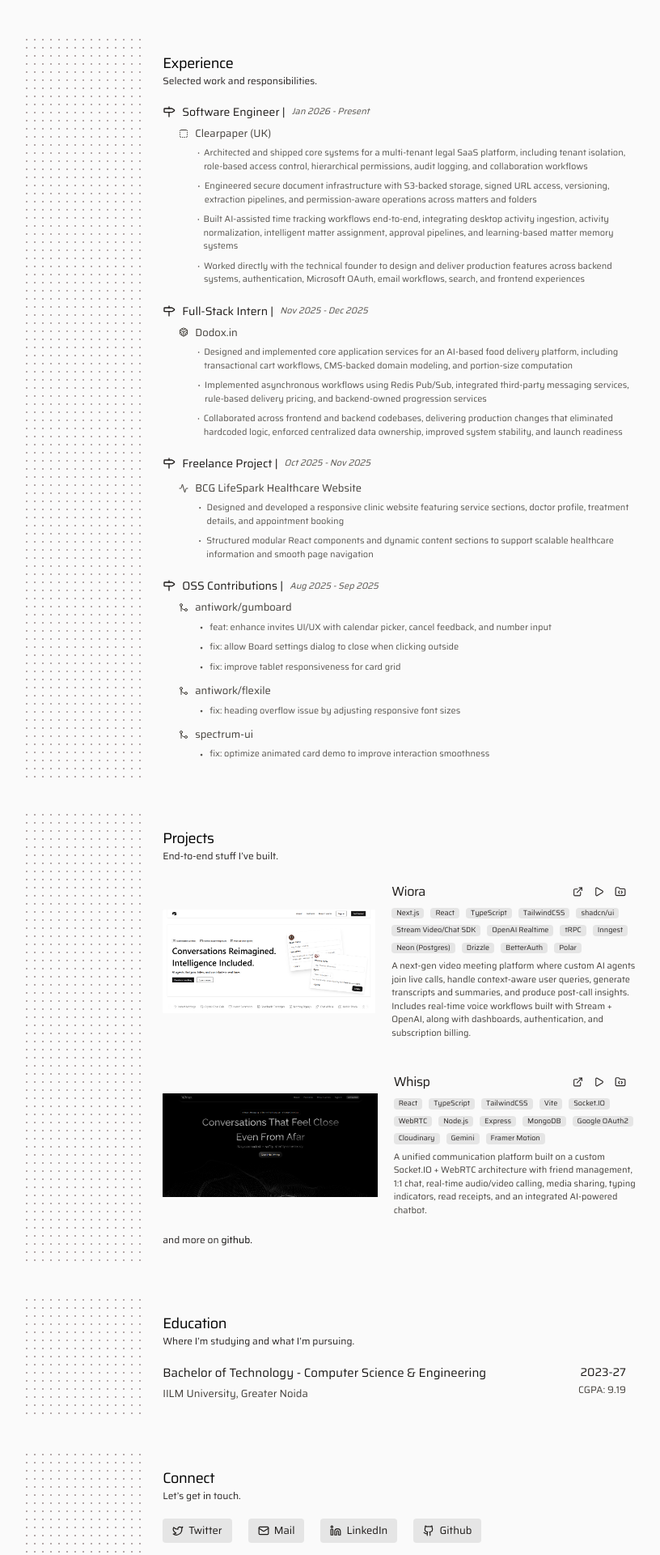
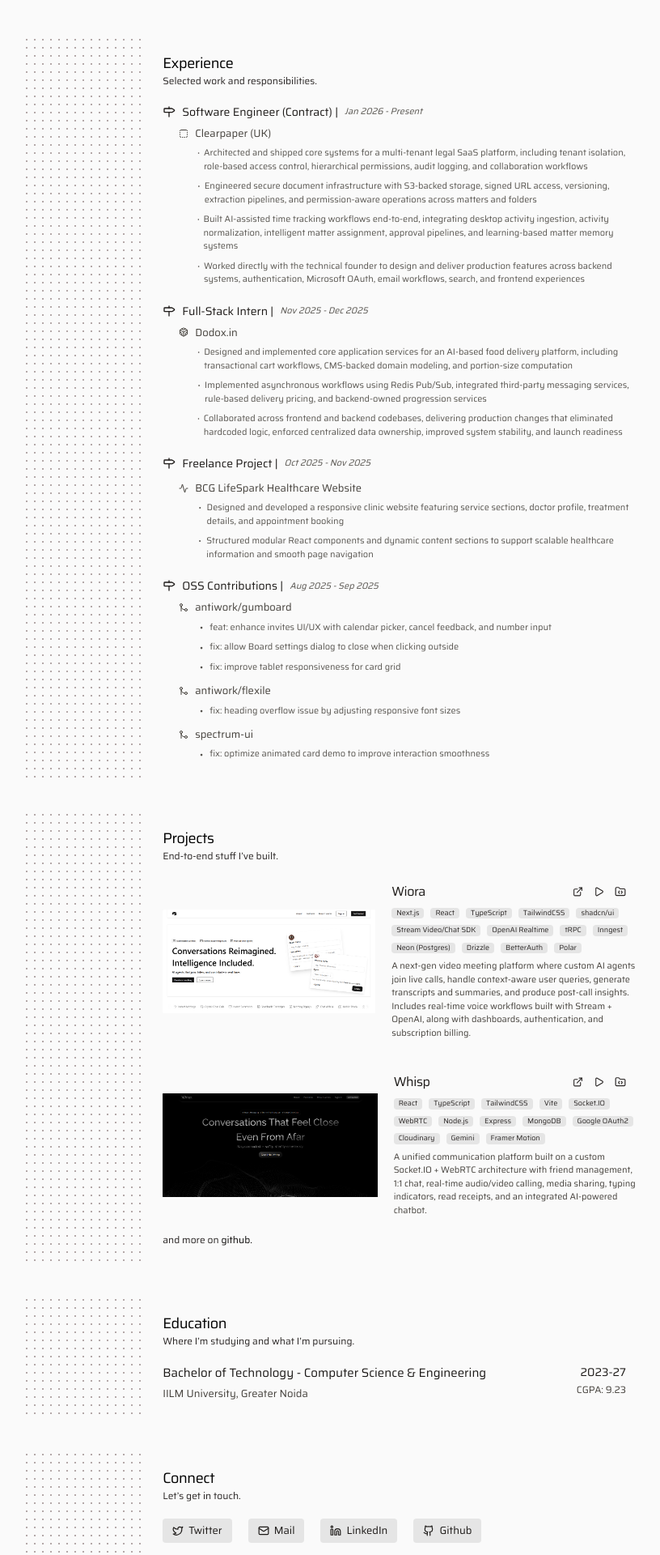
Before and after one commit to amriteshx1/portfolio, a Next.js app: page / in a window 1280 px wide. Shown: the part 920-2840 px from the top of the page at 81% size, without its empty margins (229-1045 px from the left). Built offline with nearby package versions, Linux system fonts and the light colour scheme.

Commit message:
fix: update job title and CGPA value for accuracy

```diff
--- a/src/app/page.tsx
+++ b/src/app/page.tsx
@@ -184,7 +184,7 @@
             <p className="md:ml-5 ml-3 md:text-xs text-[10px]">Selected work and responsibilities.</p>
             <div className="flex flex-col justify-start items-start w-full mt-5 mr-1.5">
               <div className="flex flex-col justify-start items-start">
-                <p className="md:ml-5 ml-3 md:text-sm text-[13px] flex justify-start items-center gap-2 text-stone-900 dark:text-stone-300"><MilestoneIcon className="md:size-4 size-3.5"/>Software Engineer |<span className="italic text-stone-700/90 dark:text-stone-400/90 md:text-[11px] text-[10px]">Jan 2026 - Present</span></p>
+                <p className="md:ml-5 ml-3 md:text-sm text-[13px] flex justify-start items-center gap-2 text-stone-900 dark:text-stone-300"><MilestoneIcon className="md:size-4 size-3.5"/>Software Engineer (Contract) |<span className="italic text-stone-700/90 dark:text-stone-400/90 md:text-[11px] text-[10px]">Jan 2026 - Present</span></p>
                 <p className="md:ml-10 ml-6 mt-2 md:text-[13px] text-xs flex justify-start items-center gap-2 text-stone-700 dark:text-stone-400"><SquareDashedTopSolid className="md:size-3 size-[11px]" />Clearpaper (UK)</p>
                 <p className="md:ml-15 ml-10 mt-2 md:text-[11px] text-[10px] flex justify-start md:items-center items-start gap-0.5 text-stone-700/90 dark:text-stone-400/90"><DotIcon className="size-4 self-start" />Architected and shipped core systems for a multi-tenant legal SaaS platform, including tenant isolation, role-based access control, hierarchical permissions, audit logging, and collaboration workflows</p>
                 <p className="md:ml-15 ml-10 mt-2 md:text-[11px] text-[10px] flex justify-start md:items-center items-start gap-0.5 text-stone-700/90 dark:text-stone-400/90"><DotIcon className="size-4 self-start" />Engineered secure document infrastructure with S3-backed storage, signed URL access, versioning, extraction pipelines, and permission-aware operations across matters and folders</p>
@@ -350,7 +350,7 @@
               </div>
               <div className="md:w-[30%] w-[20%] flex flex-col justify-start items-end">
                 <p className="md:mr-5 mr-3 mt-5 md:text-sm text-[11px] text-stone-900 dark:text-stone-300">2023-27</p>
-                <p className="md:mr-5 mr-3 mt-1 md:text-xs text-[10px] text-stone-700 dark:text-stone-400">CGPA: 9.19</p>
+                <p className="md:mr-5 mr-3 mt-1 md:text-xs text-[10px] text-stone-700 dark:text-stone-400">CGPA: 9.23</p>
               </div>
             </div>
           </div>
```
